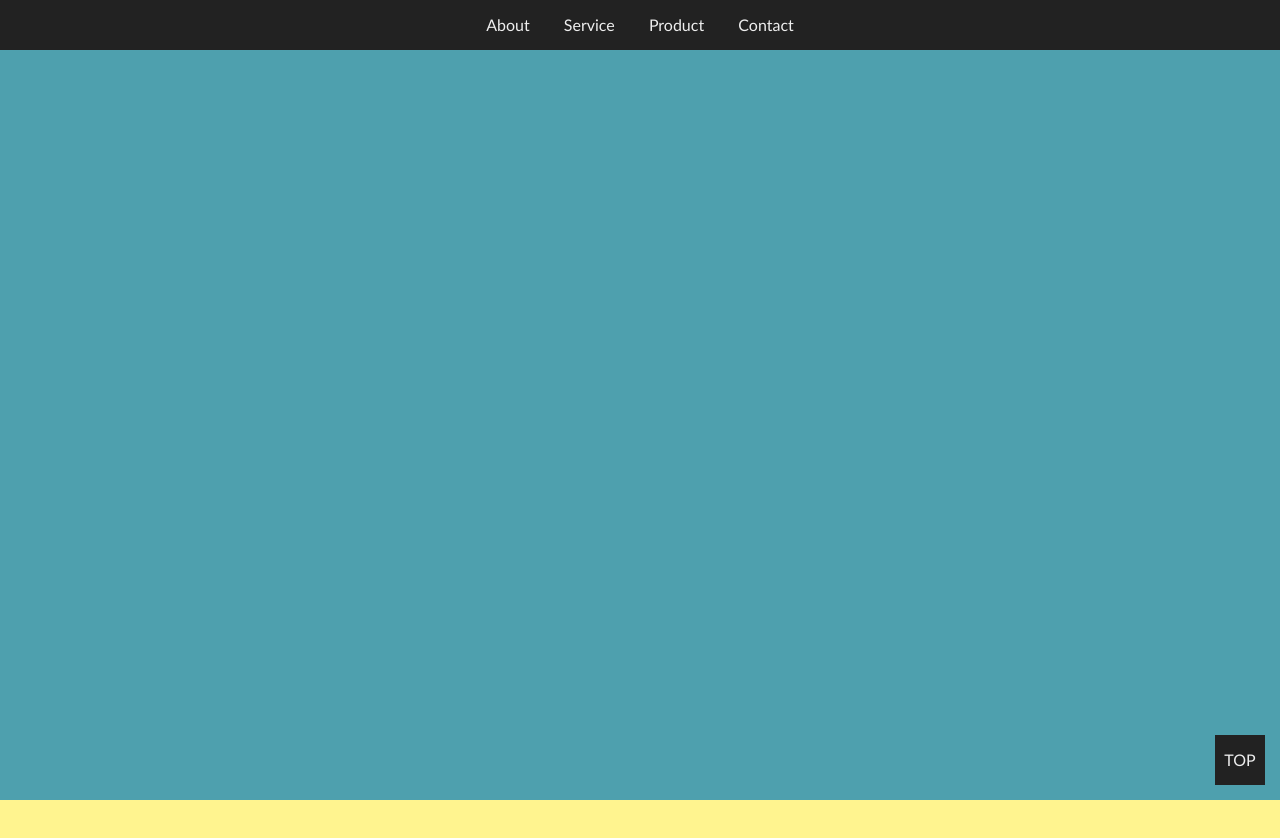
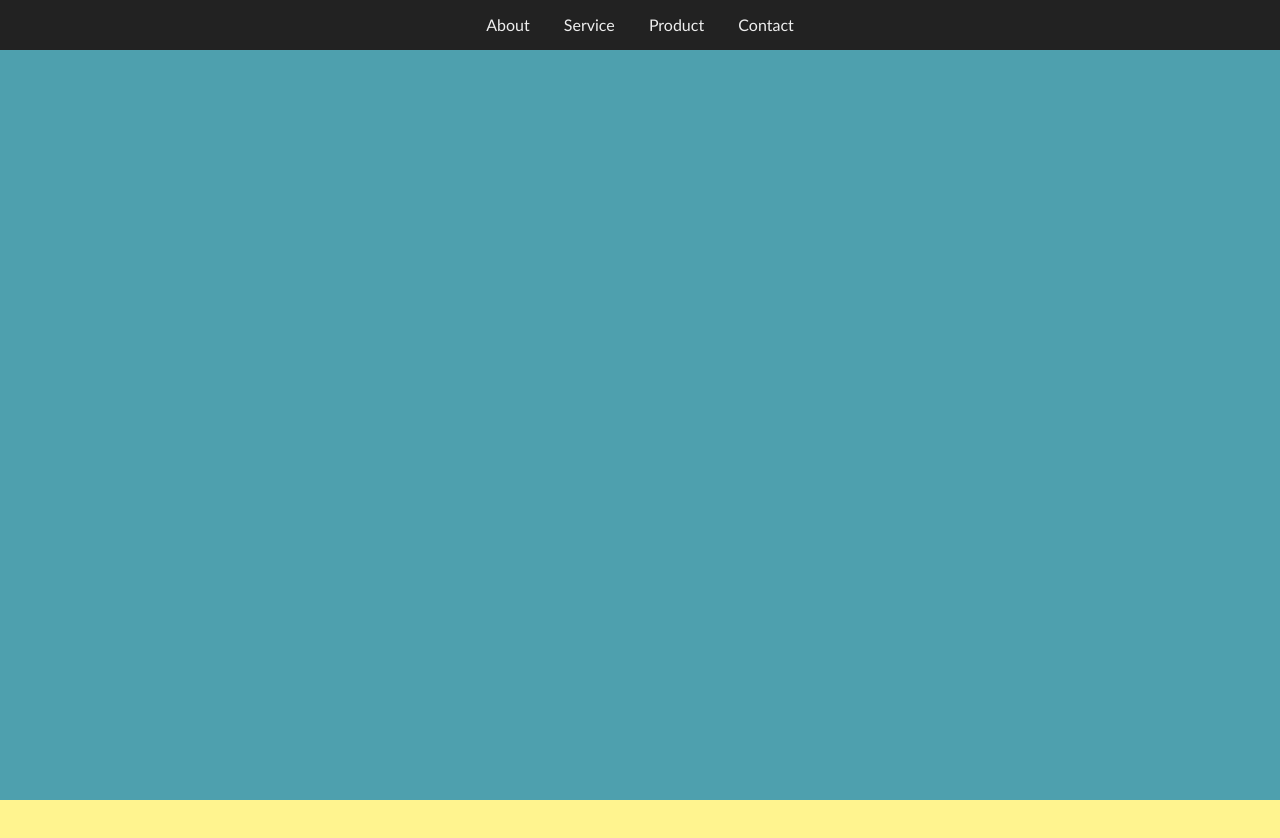
Before and after one commit to a19860101/RWD-6-20200516, a plain HTML site: page jQuery/scroll-2.html in a window 1280 px wide. Shown: the top 838 px of the page. Drawn offline with nearby package versions, Linux system fonts and the light colour scheme.

Commit message:
20200801

```diff
--- a/jQuery/scroll-2.html
+++ b/jQuery/scroll-2.html
@@ -53,6 +53,7 @@
             text-decoration: none;
             text-align: center;
             line-height: 50px;
+            display: none;
         }
     </style>
 </head>
@@ -82,6 +83,15 @@
                     scrollTop:0
                 })
             })
+            $(window).scroll(function(){
+                let h = $(this).scrollTop();
+                console.log(h);
+                if(h > 800){
+                    $('#gotop').fadeIn();
+                }else{
+                    $('#gotop').fadeOut();
+                }
+            });
         })
     </script>
 </body>
```
